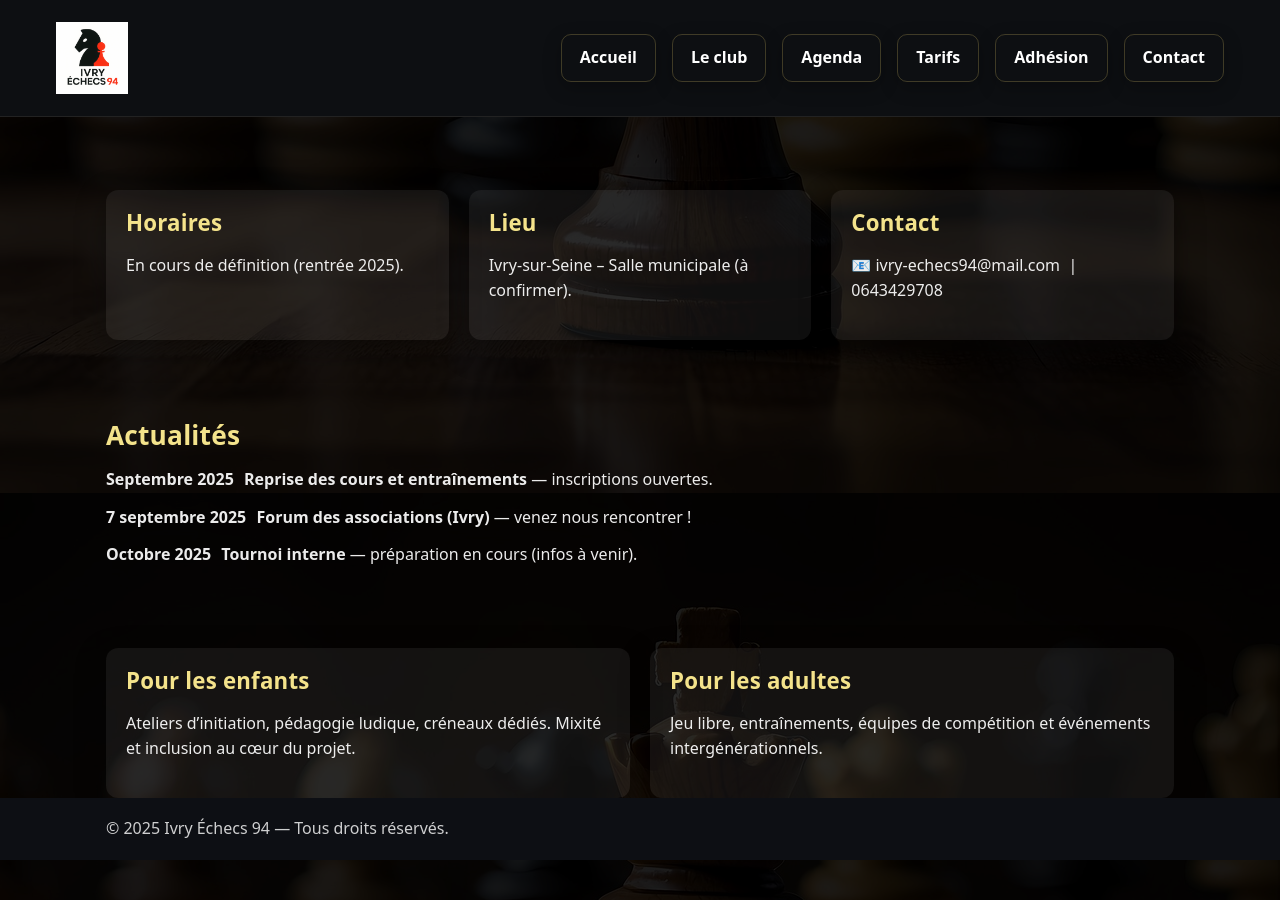
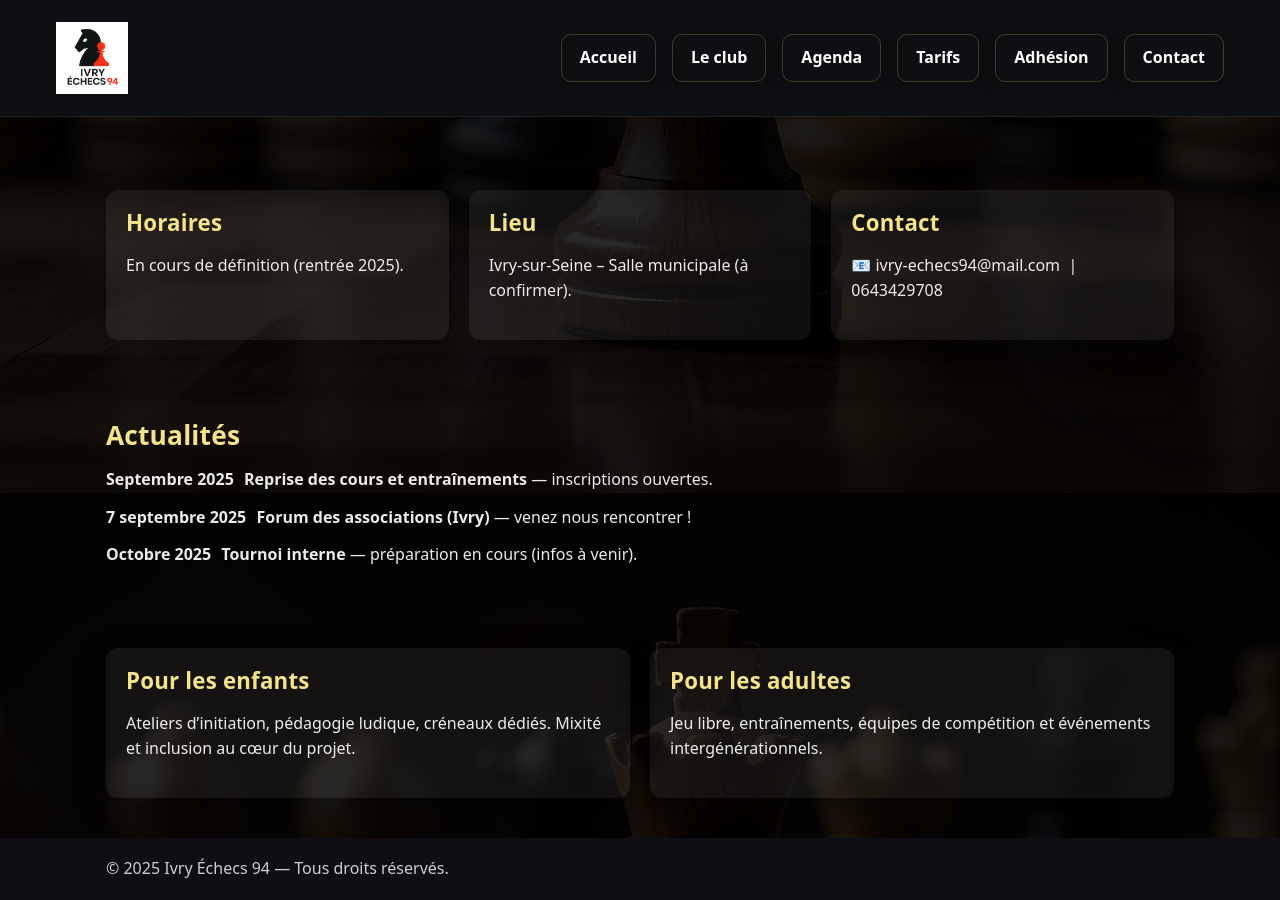
Before and after one commit to Nelwyn64/ivry-echecs-94, a Jekyll site: the page built from index.html, in a window 1280 px wide and 900 px high, scrolled down 467 px. Built offline with Jekyll 4.4.1, drawn with Linux system fonts in a browser that asks for light colours.

Commit message:
Update Pages du site “accueil”

```diff
--- a/index.html
+++ b/index.html
@@ -74,3 +74,4 @@ lead: ""
     </div>
   </div>
 </section>
+<p style="margin:40px 0;"></p>
```
